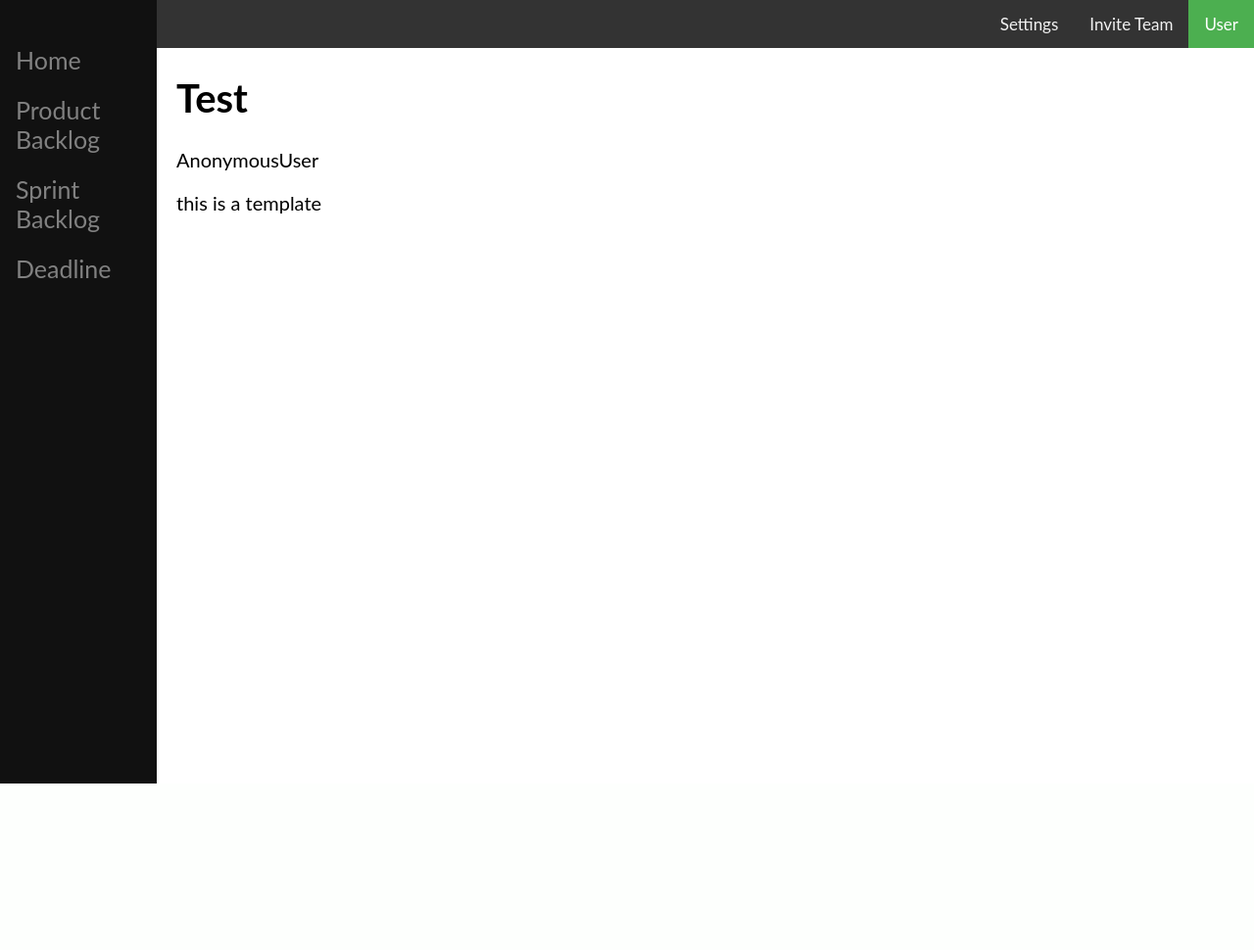
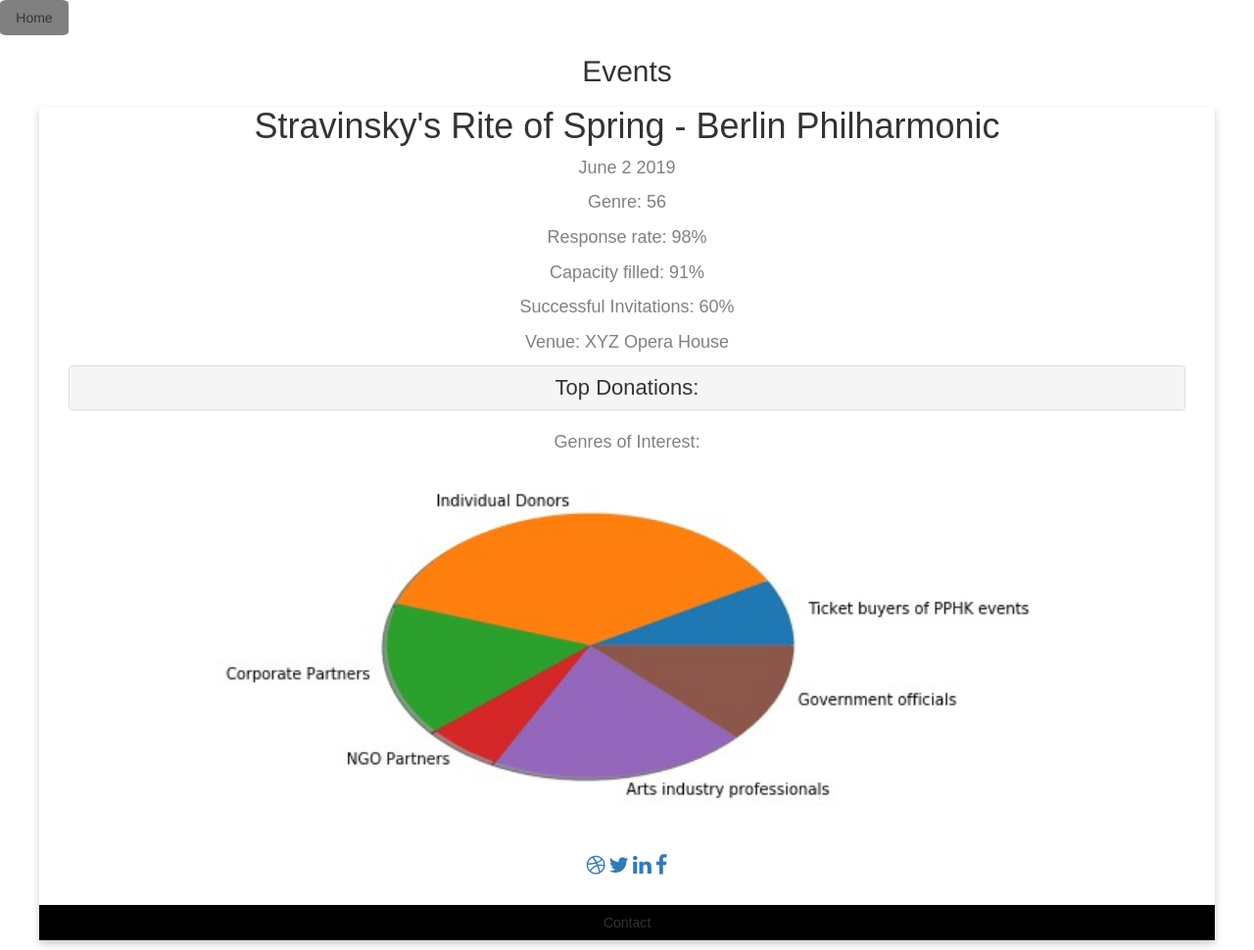
Before and after one commit to HongKong19/team-5, a Django app: page /events in a window 1280 px wide. Shown: the whole page at 98% size. Before the commit the page ends 800 px from the top, so only its background shows below. Run offline with Django 3.2, Linux system fonts and the light colour scheme; some libraries are stand-ins or nearby versions.

Commit message:
TODO finish templates

```diff
--- a/ppsite/pages/templates/pages/events.html
+++ b/ppsite/pages/templates/pages/events.html
@@ -1,8 +1,96 @@
-{% extends 'common/base.html' %}
+{% load staticfiles %}
+<!DOCTYPE html>
+<html>
+<head>
+<link rel="stylesheet" href="https://cdnjs.cloudflare.com/ajax/libs/font-awesome/4.7.0/css/font-awesome.min.css">
+<style>
+.card {
+  box-shadow: 0 4px 8px 0 rgba(0, 0, 0, 0.2);
+  max-width: 1200px;
+  margin: auto;
+  text-align: center;
+  font-family: arial;
+}
 
-{% block content %}
-    <Title>Product Backlog</Title>
-    <h1>Test</h1>
-    {{ request.user }}
-    <p>this is a template</p>
-{% endblock %}
+.title {
+  color: grey;
+  font-size: 18px;
+}
+
+button {
+  border: none;
+  outline: 0;
+  display: inline-block;
+  padding: 8px;
+  color: white;
+  background-color: #000;
+  text-align: center;
+  cursor: pointer;
+  width: 100%;
+  font-size: 18px;
+}
+
+a {
+  text-decoration: none;
+  font-size: 22px;
+  color: black;
+}
+
+button:hover, a:hover {
+  opacity: 0.7;
+}
+
+#home {
+    width: 70px;
+    background-color: grey;
+    border-radius: 10%;
+}
+</style>
+
+<meta name="viewport" content="width=device-20%, initial-scale=0.5">
+<link rel="stylesheet" href="https://maxcdn.bootstrapcdn.com/bootstrap/3.4.0/css/bootstrap.min.css">
+<script src="https://ajax.googleapis.com/ajax/libs/jquery/3.4.1/jquery.min.js"></script>
+<script src="https://maxcdn.bootstrapcdn.com/bootstrap/3.4.0/js/bootstrap.min.js"></script>
+</head>
+<body>
+    <button id='home'>Home</button>
+<h2 style="text-align:center">Events</h2>
+
+<div class="card">
+  <h1>Stravinsky's Rite of Spring - Berlin Philharmonic </h1>
+  <p class="title">June 2 2019</p>
+  <p class="title">Genre: 56</p>
+  <p class="title">Response rate: 98%</p>
+  <p class="title">Capacity filled: 91%</p>
+  <p class="title">Successful Invitations: 60%</p>
+  <p class="title">Venue: XYZ Opera House</p>
+  <div class="container">
+    <div class="panel-group">
+      <div class="panel panel-default">
+        <div class="panel-heading">
+          <h4 class="panel-title">
+            <a data-toggle="collapse" href="#collapse1">Top Donations:</a>
+          </h4>
+        </div>
+        <div id="collapse1" class="panel-collapse collapse">
+          <div class="panel-body">John Smith: $10,000</div>
+          <div class="panel-footer">Lee Ka Shing: $8,000</div>
+        </div>
+      </div>
+    </div>
+  </div>
+  <p class="title">Genres of Interest:</p>
+  <img src="{% static 'pages/events_fig1.jpeg' %}" alt="fig1" style="width:70%">
+
+
+  <div style="margin: 24px 0;">
+    <a href="#"><i class="fa fa-dribbble"></i></a>
+    <a href="#"><i class="fa fa-twitter"></i></a>
+    <a href="#"><i class="fa fa-linkedin"></i></a>
+    <a href="#"><i class="fa fa-facebook"></i></a>
+  </div>
+  <p><button>Contact</button></p>
+</div>
+
+</body>
+</html>
```
Also changed, not shown: ppsite/pages/templates/pages/base.html (added, +13 -0 lines), ppsite/pages/templates/pages/home.html (added, +7 -0 lines), ppsite/pages/templates/pages/navbar.html (added, +51 -0 lines), ppsite/pages/static/pages/events_fig1.jpeg (added), ppsite/pages/templates/common/events_fig1.jpeg (added).
